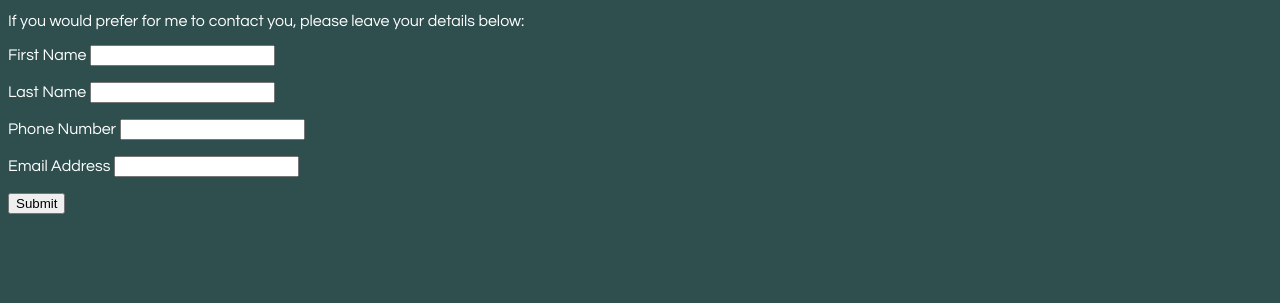
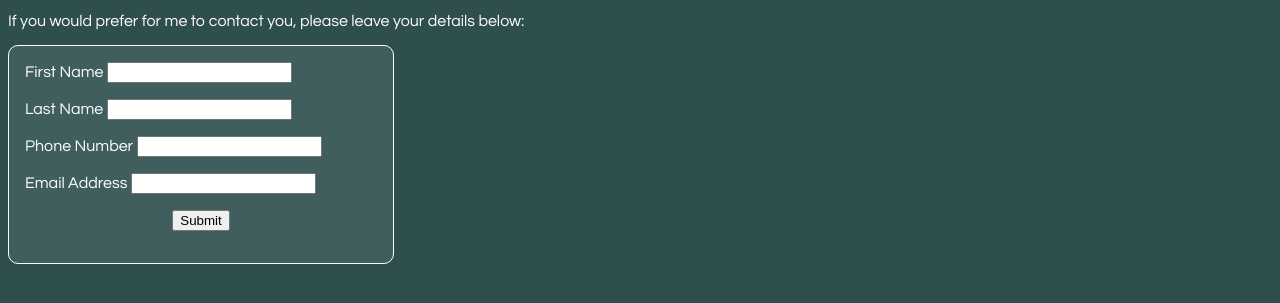
Before and after one commit to Bethashcroft/mywebsite, a plain HTML site: page Contact Me.html in a window 1280 px wide. Shown: the part 151-454 px from the top of the page. Drawn offline with Linux system fonts and the light colour scheme.

Commit message:
changes to the contact me form

```diff
--- a/Contact Me.html
+++ b/Contact Me.html
@@ -47,6 +47,7 @@
       If you would prefer for me to contact you, please leave your details
       below:
     </p>
+    <div id="contactform">
       <form
         action="https://formsubmit.co/bethashcroft1998@gmail.com"
         method="POST"
@@ -59,7 +60,10 @@
         <input type="text" id="phonenum" name="phonenum" /><br /><br />
         <label for="email">Email Address</label>
         <input type="text" id="email" name="email" /><br /><br />
+        <div id="submit">
           <input type="submit" value="Submit" />
+        </div>
       </form>
+    </div>
   </section>
 </body>
--- a/Portfolio CSS.css
+++ b/Portfolio CSS.css
@@ -100,6 +100,19 @@ a {
   width: 25em;
 }
 
+#contactform {
+  border: solid 1px #ffffff;
+  padding: 1em;
+  border-radius: 10px;
+  width: 22em;
+  display: flex;
+  flex-direction: column;
+  background: #ffffff15;
+}
+
+#submit {
+  text-align: center;
+}
 .projectContainer h2 {
   margin: 0;
 }
```
Lines whose indentation alone changed are shown as unchanged.
